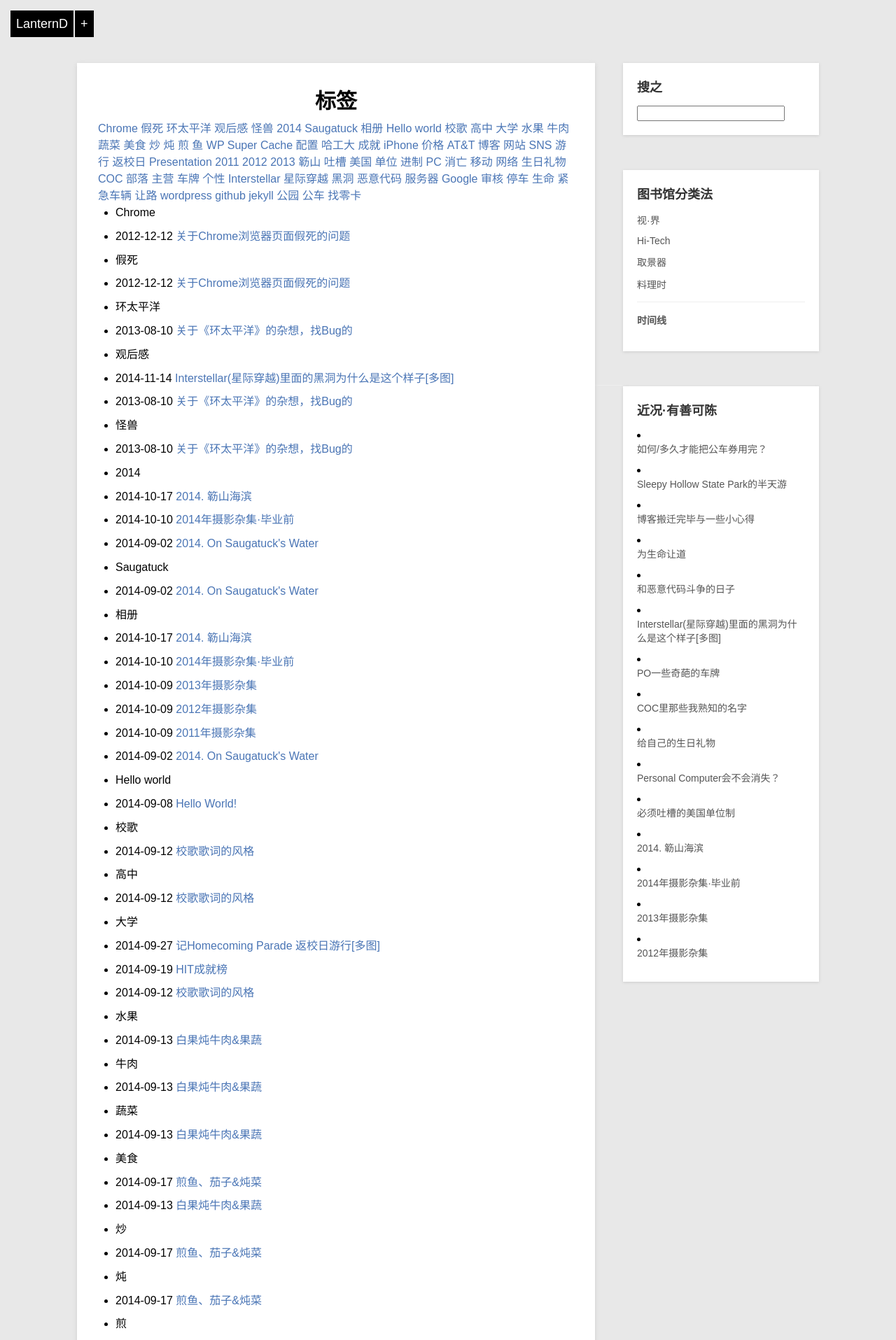
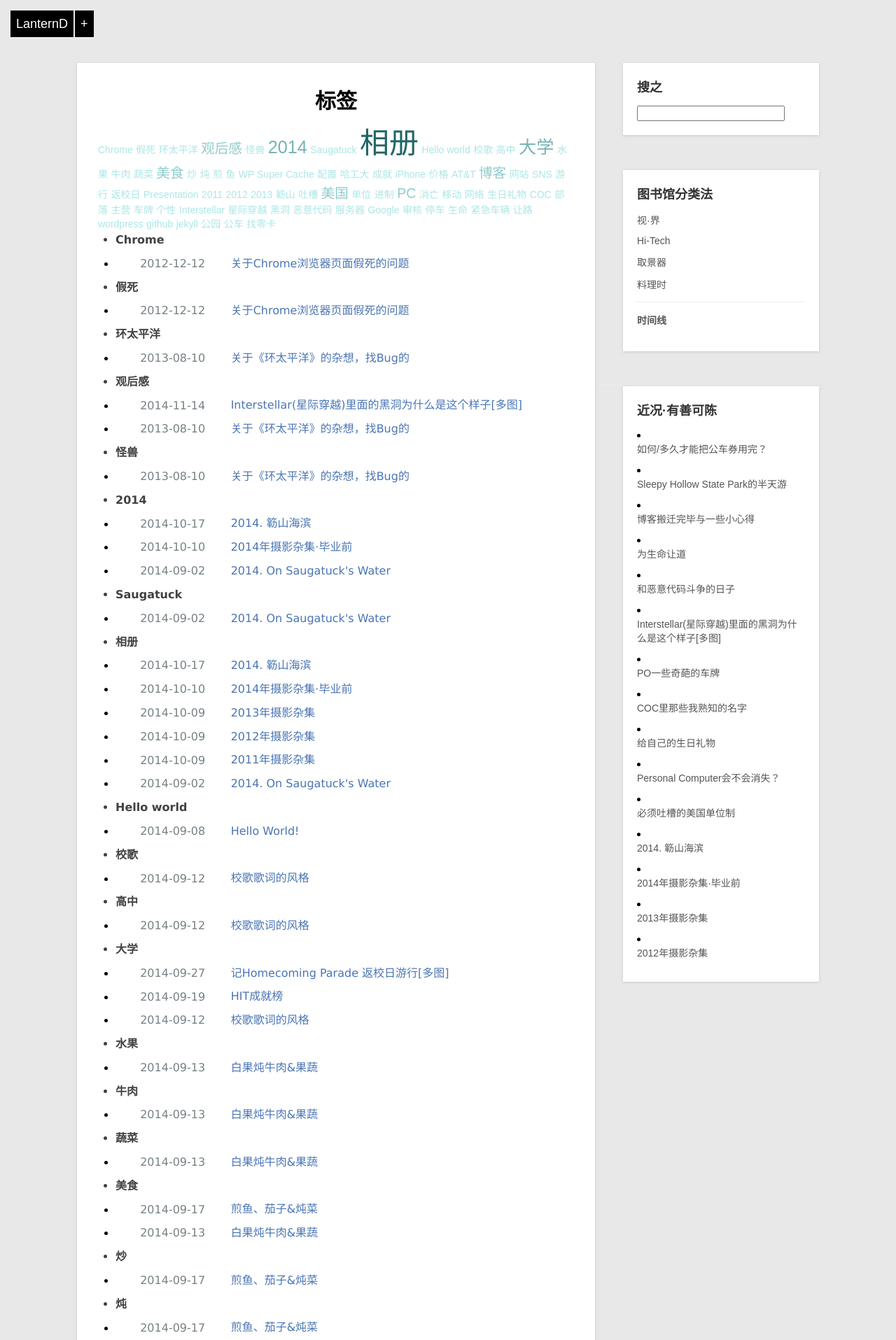
Before and after one commit to LanternD/lanternd.github.io, a Jekyll site: the page built from tags/index.md, in a window 1280 px wide. Shown: the top 1915 px of the page at 70% size. Built offline with Jekyll 4.4.1, drawn with Linux system fonts in a browser that asks for light colours; nearby versions of some CDN libraries; library files that are not in the unit come from our copies; comment, search, counter and statistics services are not loaded.

Commit message:
Update JS for tag cloud

```diff
--- a/css/default.css
+++ b/css/default.css
@@ -313,3 +313,29 @@ blockquote{
 ::selection { background:#d9d9d9; color:#000;}
 ::-moz-selection { background:#d9d9d9; color:#000;}
 ::-webkit-selection { background:#d9d9d9; color:#000;}
+
+/*标签页面相关样式*/
+.listing {
+
+}
+.listing-item, .listing-seperator {
+    list-style-type: none;
+}
+.listing-item a {
+    padding: 0.2em 2em;
+}
+.listing-item time {
+    color: #768185;
+    padding-left: 2.2em;
+    font-family: "Verdana", sans-serif;
+}
+.listing-seperator {
+    font-weight: bold;
+    color: #3f4142;
+}
+.listing-item-a, .listing-seperator {
+    font-family: "Verdana", "Microsoft YaHei", sans-serif;
+}
+
+#tag_cloud a {}
+#tag_cloud a:hover {}
--- /dev/null
+++ b/js/jquery.tagcloud.js
@@ -0,0 +1,80 @@
+(function($) {
+
+  $.fn.tagcloud = function(options) {
+    var opts = $.extend({}, $.fn.tagcloud.defaults, options);
+    tagWeights = this.map(function(){
+      return $(this).attr("rel");
+    });
+    tagWeights = jQuery.makeArray(tagWeights).sort(compareWeights);
+    lowest = tagWeights[0];
+    highest = tagWeights.pop();
+    range = highest - lowest;
+    if(range === 0) {range = 1;}
+    // Sizes
+    if (opts.size) {
+      fontIncr = (opts.size.end - opts.size.start)/range;
+    }
+    // Colors
+    if (opts.color) {
+      colorIncr = colorIncrement (opts.color, range);
+    }
+    return this.each(function() {
+      weighting = $(this).attr("rel") - lowest;
+      if (opts.size) {
+        $(this).css({"font-size": opts.size.start + (weighting * fontIncr) + opts.size.unit});
+      }
+      if (opts.color) {
+        $(this).css({"color": tagColor(opts.color, colorIncr, weighting)});
+      }
+    });
+  };
+
+  $.fn.tagcloud.defaults = {
+    size: {start: 14, end: 18, unit: "pt"}
+  };
+
+  // Converts hex to an RGB array
+  function toRGB (code) {
+    if (code.length == 4) {
+      code = jQuery.map(/\w+/.exec(code), function(el) {return el + el; }).join("");
+    }
+    hex = /(\w{2})(\w{2})(\w{2})/.exec(code);
+    return [parseInt(hex[1], 16), parseInt(hex[2], 16), parseInt(hex[3], 16)];
+  }
+
+  // Converts an RGB array to hex
+  function toHex (ary) {
+    return "#" + jQuery.map(ary, function(i) {
+      hex =  i.toString(16);
+      hex = (hex.length == 1) ? "0" + hex : hex;
+      return hex;
+    }).join("");
+  }
+
+  function colorIncrement (color, range) {
+    return jQuery.map(toRGB(color.end), function(n, i) {
+      return (n - toRGB(color.start)[i])/range;
+    });
+  }
+
+  function tagColor (color, increment, weighting) {
+    rgb = jQuery.map(toRGB(color.start), function(n, i) {
+      ref = Math.round(n + (increment[i] * weighting));
+      if (ref > 255) {
+        ref = 255;
+      } else {
+        if (ref < 0) {
+          ref = 0;
+        }
+      }
+      return ref;
+    });
+    return toHex(rgb);
+  }
+
+  function compareWeights(a, b)
+  {
+    return a - b;
+  }
+
+})(jQuery);
--- a/tags/index.md
+++ b/tags/index.md
@@ -24,8 +24,9 @@ id: tags
 {% endfor %}
 </ul>
 
-<script src="/medias/js/jquery-1.7.1.min.js" type="text/javascript" charset="utf-8"></script>
-<script src="/medias/js/jquery.tagcloud.js" type="text/javascript" charset="utf-8"></script>
+<script src="/js/jquery-1.7.1.min.js" type="text/javascript" charset="utf-8"></script>
+<script src="/js/jquery.tagcloud.js" type="text/javascript" charset="utf-8"></script>
+
 <script language="javascript">
     $.fn.tagcloud.defaults = {
         size: {start: 14, end: 42, unit: 'px'},
```
